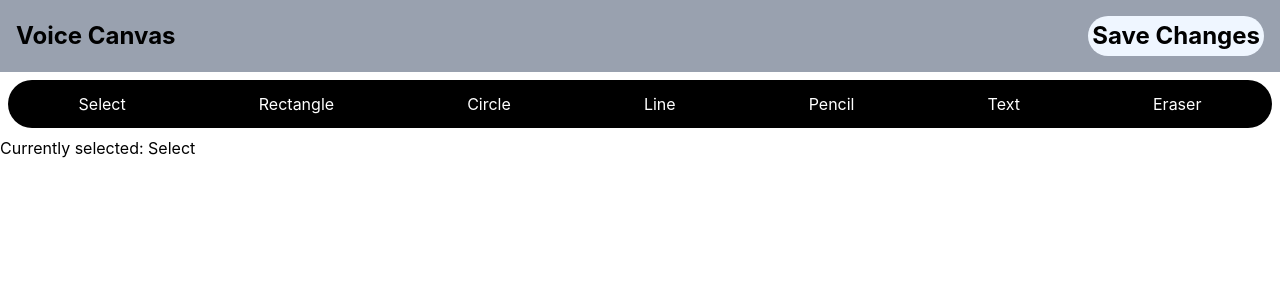
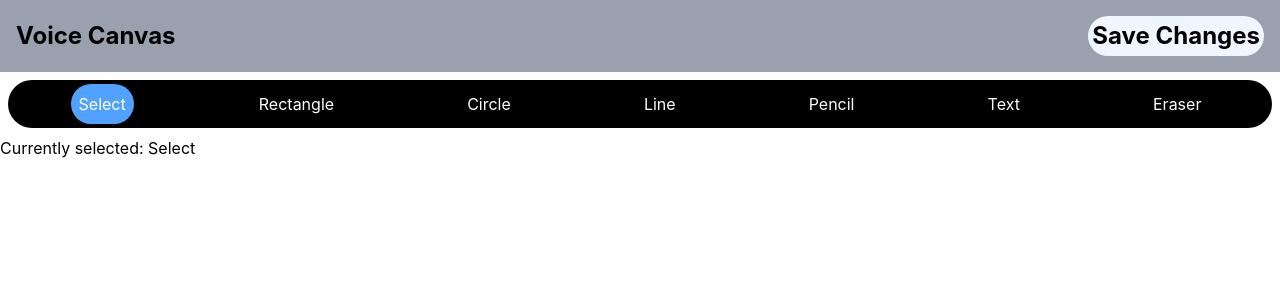
Before and after one commit to sachit-create/VoiceCanvasAi, a React (Vite) app in the folder voicecanvas/: page / in a window 1280 px wide. Shown: the top 300 px of the page. Built offline with nearby package versions, Linux system fonts and the light colour scheme.

Commit message:
feat: highlight selected toolbar tool

```diff
--- a/voicecanvas/src/App.tsx
+++ b/voicecanvas/src/App.tsx
@@ -8,7 +8,9 @@ const App = () => {
   return (
     <>
       <Header />
-      <ToolBar onSelect={setSelectedTool} />
+      <ToolBar
+       onSelect={setSelectedTool}
+       selectedTool={selectedTool} />
       <h1>Currently selected: {selectedTool}</h1>
     </>
   )
--- a/voicecanvas/src/Components/ToolButton.tsx
+++ b/voicecanvas/src/Components/ToolButton.tsx
@@ -1,11 +1,12 @@
 type ToolButtonProps = {
   name: string,
-  setSelect: (tool: string) => void;
+  setSelect: (tool: string) => void,
+  isActive: boolean;
 };
 
-const ToolButton = ({ name , setSelect}: ToolButtonProps) => {
+const ToolButton = ({ name, setSelect, isActive}: ToolButtonProps) => {
   return (
-    <button className="bg-black text-white rounded-full p-2 hover:bg-gray-700 " onClick={() => setSelect(name)}>
+    <button className={`${isActive ? 'bg-blue-400' : 'bg-black'} text-white rounded-full p-2`} onClick={() => setSelect(name)}>
       {name}
     </button>
   );
--- a/voicecanvas/src/Components/Toolbar.tsx
+++ b/voicecanvas/src/Components/Toolbar.tsx
@@ -1,10 +1,11 @@
 import ToolButton from "./ToolButton";
 
 type selectToolProp = {
-  onSelect: (tool: string) => void;
+  onSelect: (tool: string) => void,
+  selectedTool: string;
 }
 
-const ToolBar = ({onSelect}: selectToolProp) => {
+const ToolBar = ({onSelect,selectedTool}: selectToolProp) => {
 
 const tools: string[] = [
   "Select",
@@ -19,7 +20,11 @@ const tools: string[] = [
 return (
     <div className="bg-black rounded-full p-1 m-2 flex justify-around items-center">
       {tools.map((tool) => (
-        <ToolButton name={tool} key={tool} setSelect={onSelect}/>
+        <ToolButton
+        name={tool}
+        key={tool}
+        setSelect={onSelect}
+        isActive={selectedTool === tool}/>
       ))}
     </div>
   );
```
